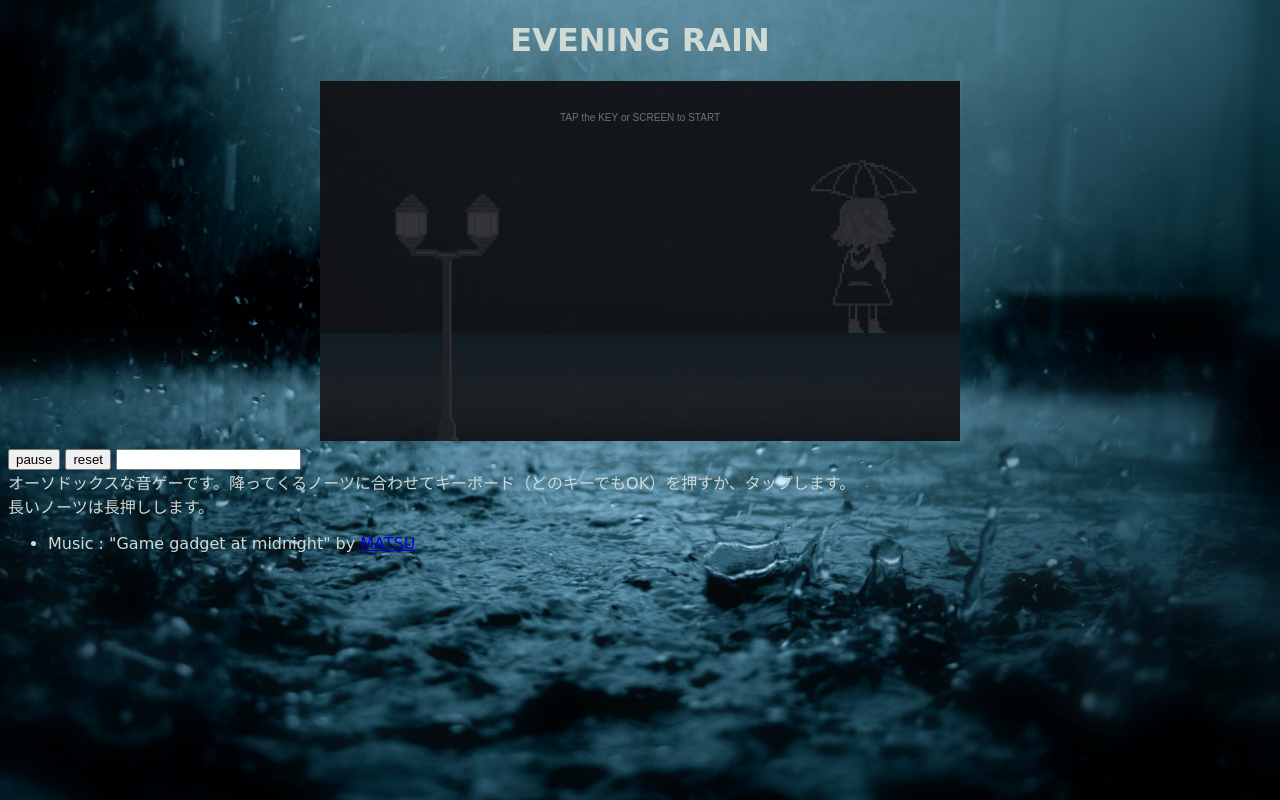
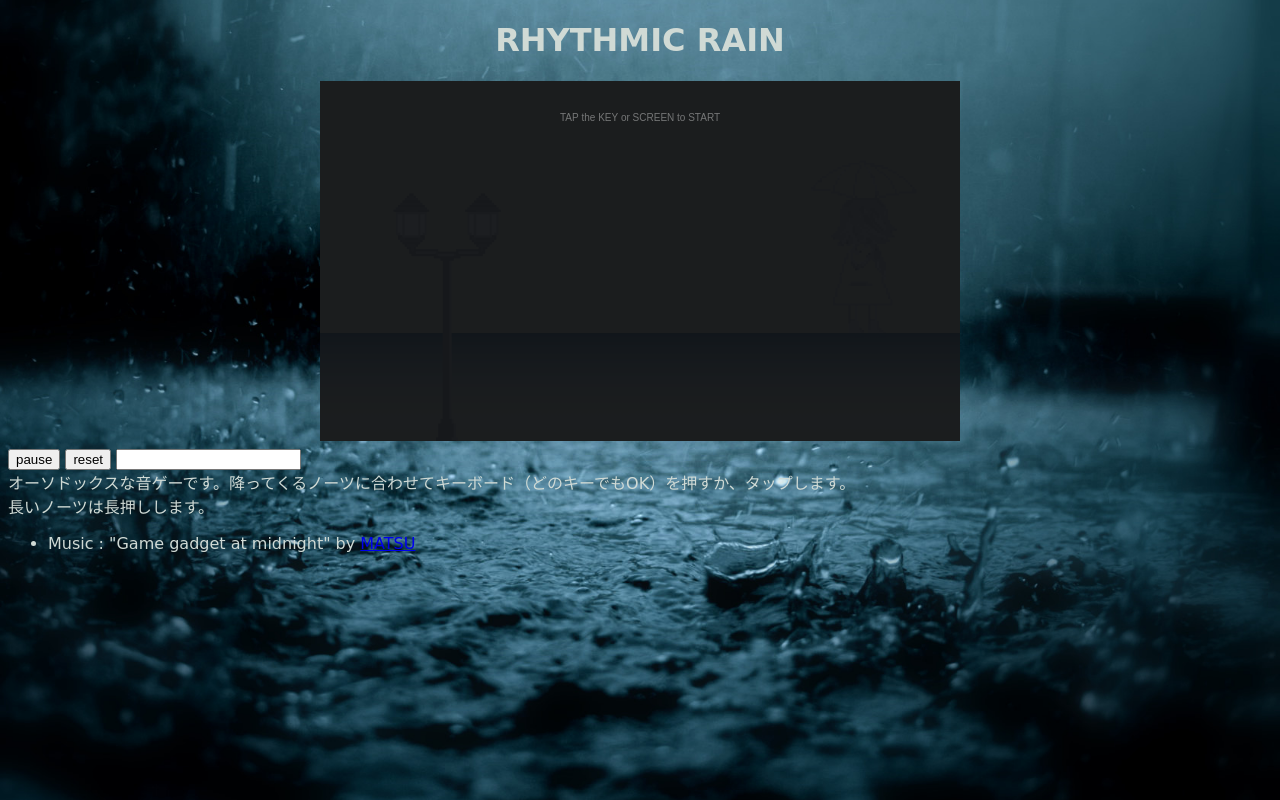
Before and after one commit to pentamania/rhythmic-rain, a plain HTML site: page game/index.html in a window 1280 px wide. Both pictures are taken after a click on the button "pause". Drawn offline with Linux system fonts and the light colour scheme; no server answers.

Commit message:
modified game/index.html, etc.

```diff
--- a/game/index.html
+++ b/game/index.html
@@ -4,14 +4,14 @@
             <meta charset="utf-8">
             <meta http-equiv="x-ua-compatible" content="IE=Edge">
             <meta name="viewport" content="width=device-width,initial-scale=1.0,minimum-scale=1.0,maximum-scale=1.0,user-scalable=no">
-            <title>イーブニング・レイン</title>
+            <title>リズミックレイン</title>
             <!-- <link href='https://fonts.googleapis.com/css?family=Shadows+Into+Light|Audiowide|Merienda+One|Henny+Penny' rel='stylesheet' type='text/css'> -->
             <!-- <link href='https://fonts.googleapis.com/css?family=Audiowide|Merienda+One' rel='stylesheet' type='text/css'> -->
 
             <style media="screen">
                 body{
                     -webkit-text-size-adjust: 100%;
-                    font-family: Merienda One, cursive, monospace;
+                    font-family: Merienda One, cursive, monospace, sans-serif;
                     /*background: rgb(12, 154, 133);*/
                     background: url("./assets/images/background.jpg") center center no-repeat fixed;
                     background-size: cover;
@@ -39,7 +39,7 @@
         </head>
     <body>
         <div class="container">
-            <h1 class="title">EVENING RAIN</h1>
+            <h1 class="title">RHYTHMIC RAIN</h1>
 
             <div id="game-field">
                 <canvas id="bg"></canvas>
@@ -67,15 +67,7 @@
         <script src="loader.js" charset="utf-8"></script>
         <script>
 
-/*
-描画最適化
-・ステートを無闇に変更しない
-・パスを事前に書いて最後にまとめて
-・バックグラウンドと分ける *
-・バッファを考えてみる（効果的かは未知数だが）
 
-順番　画像ろーど -> 初回描画 addevent -> （初回タップ待ち）->  音源ロード -> コールバックでゲームスタート
-*/
 // var game = function(){
 // };
 
@@ -92,28 +84,28 @@ window.AudioContext = window.AudioContext || window.webkitAudioContext;
 if (AudioContext) var waContext = new AudioContext();
 // console.log(context);
 // Audio 用の buffer を読み込む
-var getAudioBuffer = function(context, url, fn) {
-    var req = new XMLHttpRequest();
-    // array buffer を指定
-    req.responseType = 'arraybuffer';
+// var getAudioBuffer = function(context, url, fn) {
+//     var req = new XMLHttpRequest();
+//     // array buffer を指定
+//     req.responseType = 'arraybuffer';
+//
+//     req.onreadystatechange = function() {
+//         if (req.readyState === 4) {
+//             if (req.status === 0 || req.status === 200) {
+//             // array buffer を audio buffer に変換
+//                 context.decodeAudioData(req.response, function(buffer) {
+//                     // コールバックを実行
+//                     fn(buffer);
+//                 });
+//             }
+//         }
+//     };
+//
+//     req.open('GET', url, true);
+//     req.send('');
+// };
 
-    req.onreadystatechange = function() {
-        if (req.readyState === 4) {
-          if (req.status === 0 || req.status === 200) {
-            // array buffer を audio buffer に変換
-            context.decodeAudioData(req.response, function(buffer) {
-              // コールバックを実行
-              fn(buffer);
-            });
-          }
-        }
-    };
-
-    req.open('GET', url, true);
-    req.send('');
-};
-
-// サウンドを再生
+// webaudioサウンドを再生
 var playWASound = function(context,buffer) {
   // source を作成
   var source = context.createBufferSource();
@@ -158,10 +150,10 @@ var SCORE_TEXT_FONT_SIZE = 20*RATIO;
 var SCORE_TEXT_POS_X =  SCREEN_WIDTH * 0.9;
 var SCORE_TEXT_POS_Y = SCORE_TEXT_FONT_SIZE * 1.1;
 
-var LIGHT_POS_X = 0;
-var LIGHT_POS_X = 0;
-var GIRL_POS_X = 0;
-var GIRL_POS_Y = 0;
+var LIGHT_POS_X = 60*RATIO;
+var LIGHT_POS_Y = 110*RATIO;
+var GIRL_POS_X = SCREEN_WIDTH * 0.75;
+var GIRL_POS_Y = 75 * RATIO;
 
 // 判定範囲（sec）
 var RATING = {
@@ -237,7 +229,7 @@ var btnFlg = false; // ボタンが押下状態フラグ
 var isPlaying = false; // プレイ中
 var autoPlay = false;
 // var autoPlay = true;
-var enableSE = true;
+var enableSE = false;
 
 var bpm = 180; // dummy
 var speed = 1.5;
@@ -335,7 +327,7 @@ var music, se1, se2;
 window.onload = function(){
     // 1. 画像ロード
     _imagePreload(IMAGE_ASSETS, images, function(){
-        // 2. 初期化（canvasセット, 譜面ロード, タイマー, ）
+        // 2. 初期化（canvasセット, 譜面ロード, タイマー）
         init();
         main();
         // 2.5 music select ?
@@ -376,17 +368,28 @@ window.onload = function(){
 };
 
 function init() {
+    // set up main canvas
+    app.width = bgCanvas.width = SCREEN_WIDTH;
+    app.height = bgCanvas.height  = SCREEN_HEIGHT;
+    holderElement.style.width = SCREEN_WIDTH +"px";
+    holderElement.style.height = SCREEN_HEIGHT +"px";
+    // draw once: background
+    var bgctx = bgCanvas.getContext('2d');
+    bgctx.fillStyle = "rgb(249, 250, 207)";
+    bgctx.fillRect(0, 0, SCREEN_WIDTH, SCREEN_HEIGHT); //bgcolor
+    bgctx.drawImage(images.girl, GIRL_POS_X, GIRL_POS_Y, 124*1.1*RATIO, 166*1.1*RATIO);
+    drawGradRect(bgctx, 0, JUDGE_LINE_Y,  SCREEN_WIDTH, SCREEN_HEIGHT-JUDGE_LINE_Y, [ [0, WATER_COLOR], [1, "rgba(255, 255, 255, 0)"] ]);
+    // bgctx.drawImage(images.streetLight,0,0,177,474, 60, 100, 132, 358);
+    bgctx.drawImage(images.streetLight,0,0,118,308, LIGHT_POS_X, LIGHT_POS_Y, 132*RATIO, 358*RATIO);
+    bgctx.fillStyle = "rgba(34, 34, 34, 0.7)";
+    bgctx.fillRect(0, 0, SCREEN_WIDTH, SCREEN_HEIGHT); //filter
+
     // ajaxで譜面情報の取得
     var httpObj = new XMLHttpRequest();
     // httpObj.open("get", "./data/midnight-fumen_sorted.json", true);
     httpObj.open("get", "./data/midnight-fumen_rev1.json", true);
     httpObj.onload = function(){
         importData(this.responseText);
-
-        app.width = bgCanvas.width = SCREEN_WIDTH;
-        app.height = bgCanvas.height  = SCREEN_HEIGHT;
-        holderElement.style.width = SCREEN_WIDTH +"px";
-        holderElement.style.height = SCREEN_HEIGHT +"px";
 
         // フルコンボ数
         noteList = NOTE_LIST.slice();
@@ -403,19 +406,10 @@ function init() {
 
         if (autoPlay) btnFlg = true;
 
-        // draw once: background
-        var bgctx = bgCanvas.getContext('2d');
-        bgctx.fillStyle = "rgba(34, 34, 34, 0.7)";
-        bgctx.fillRect(0, 0, SCREEN_WIDTH, SCREEN_HEIGHT); //filter
-        bgctx.drawImage(images.girl, SCREEN_WIDTH*0.75, 75*RATIO, 124*1.1*RATIO, 166*1.1*RATIO);
-        drawGradRect(bgctx, 0, JUDGE_LINE_Y,  SCREEN_WIDTH, SCREEN_HEIGHT-JUDGE_LINE_Y, [ [0, WATER_COLOR], [1, "rgba(255, 255, 255, 0)"] ]);
-        // bgctx.drawImage(images.streetLight,0,0,177,474, 60, 100, 132, 358);
-        bgctx.drawImage(images.streetLight,0,0,118,308, 60*RATIO, 110*RATIO, 132*RATIO, 358*RATIO);
-
-        // main();
     }
     httpObj.onerror = function(e){
         console.log(e);
+        alert('xmlエラー');
     }
     httpObj.send(null);
 
@@ -423,7 +417,7 @@ function init() {
 
 function gameReset(){
     currentNoteIndex = 0;
-    music.pause();
+    // music.pause();
     music.currentTime = zerohour; //0以下の場合は0になる？
     rateText = null;
     chainNum = 0;
@@ -449,7 +443,7 @@ function main() {
     setTimeout(main, 1000/60);
 }
 
-// 内部処理用
+// 内部処理
 function calc(){
     var i, len;
     var noteTime;
@@ -460,7 +454,8 @@ function calc(){
     // 時間が来たら音楽再生開始
     if (time > wait && music.paused) {
         console.log("music start");
-        music.play();
+        // music.play();
+        playSound(music);
     }
     // endhour に達したら
     if (time > endhour && !music.paused) {
@@ -528,11 +523,10 @@ function calc(){
 
 }
 
-
 function screenRender() {
     var ctx = app.getContext('2d');
     var relativeTime = 0; // 再生位置とノーツ出現情報との差、０のとき判定ライン位置になるように
-    var corr = bpm * 1.5 * speed; // 補正、ハイスピ
+    var corr = bpm * 1.5 * RATIO * speed; // 補正、ハイスピ
     var deltaY; // 判定ラインまでの距離
     var drawingPointX = 100; // X軸 描画位置
     var drawingPointY; // Y軸 描画位置
@@ -545,20 +539,6 @@ function screenRender() {
     // ctx.fillStyle = "rgba(0, 0, 0, 0.5)"; // ブラーエフェクト
     // ctx.fillRect(0, 0, SCREEN_WIDTH, SCREEN_HEIGHT);
     ctx.clearRect(0, 0, app.width, app.height);
-
-    // 判定ライン＆水面の描画
-    ctx.globalAlpha = 1; //opacity
-    // bgctx.drawImage(images.girl, SCREEN_WIDTH*0.75, 85);
-    // ctx.fillStyle = WATER_COLOR;
-    // ctx.fillRect(0, JUDGE_LINE_Y, SCREEN_WIDTH, SCREEN_HEIGHT-JUDGE_LINE_Y);
-    // drawGradRect(ctx, 0, JUDGE_LINE_Y,  SCREEN_WIDTH, SCREEN_HEIGHT-JUDGE_LINE_Y, [ [0, WATER_COLOR], [1, "rgba(255, 255, 255, 0)"] ]);
-    // ctx.strokeStyle = JUDGE_LINE_COLOR;
-    // ctx.beginPath(); // ライン引く
-    // ctx.moveTo(0, JUDGE_LINE_Y);
-    // ctx.lineTo(SCREEN_WIDTH, JUDGE_LINE_Y);
-    // ctx.closePath(); // いらない？
-    // ctx.stroke(); // ライン引く
-    // ctx.drawImage(images.streetLight,0,0,177,474, 60, 100, 132, 358);
 
     // filter
     ctx.fillStyle = "rgba(87, 98, 121, 0.5)";
@@ -839,6 +819,16 @@ function playShot(audio){
     }
 }
 
+function playSound(audio){
+    if (waContext) {
+        playWASound(audio);
+    } else {
+        audio.play();
+    }
+}
+function pauseSound(audio){
+
+}
 
 function onpointdown(){
     if (!isPlaying) {
--- a/game/loader.js
+++ b/game/loader.js
@@ -1,16 +1,40 @@
 //
+var getAudioBuffer = function(context, url, fn) {
+    var req = new XMLHttpRequest();
+    // array buffer を指定
+    req.responseType = 'arraybuffer';
+    console.log(context);
+    req.onreadystatechange = function() {
+        if (req.readyState === 4) {
+            if (req.status === 0 || req.status === 200) {
+                // array buffer を audio buffer に変換
+                context.decodeAudioData(req.response, function(buffer) {
+                    // コールバックを実行
+                    fn(buffer);
+                });
+            }
+        }
+    };
+
+    req.open('GET', url, true);
+    req.send(null);
+};
+
 var _soundPreload = function(srcObj, register, fn){
     var _keys = Object.keys(srcObj);
-    var context = false
+    // var context = window.AudioContext || window.webkitAudioContext;
+    window.AudioContext = window.AudioContext || window.webkitAudioContext;
+    var context = new AudioContext();
+
     _keys.forEach(function(key){
         if (context)
         {
             // webAudio
-            getAudioBuffer(srcObj[key], function(buffer){
+            getAudioBuffer(context, srcObj[key], function(buffer){
                 register[key] = buffer; // 登録
                 console.log("webAudio",Object.keys(register).length+" , 全音源:"+Object.keys(SOUND_ASSETS).length);
-                if (Object.keys(register).length === _keys.length) fn(); //コールバック実行
-            })
+                if (Object.keys(register).length === _keys.length) fn(); //ロード完了後コールバック実行
+            });
         } else
         {
             // html5audio
```
Also changed, not shown: editor/editor.html (+8 -3 lines), 1 other file.
